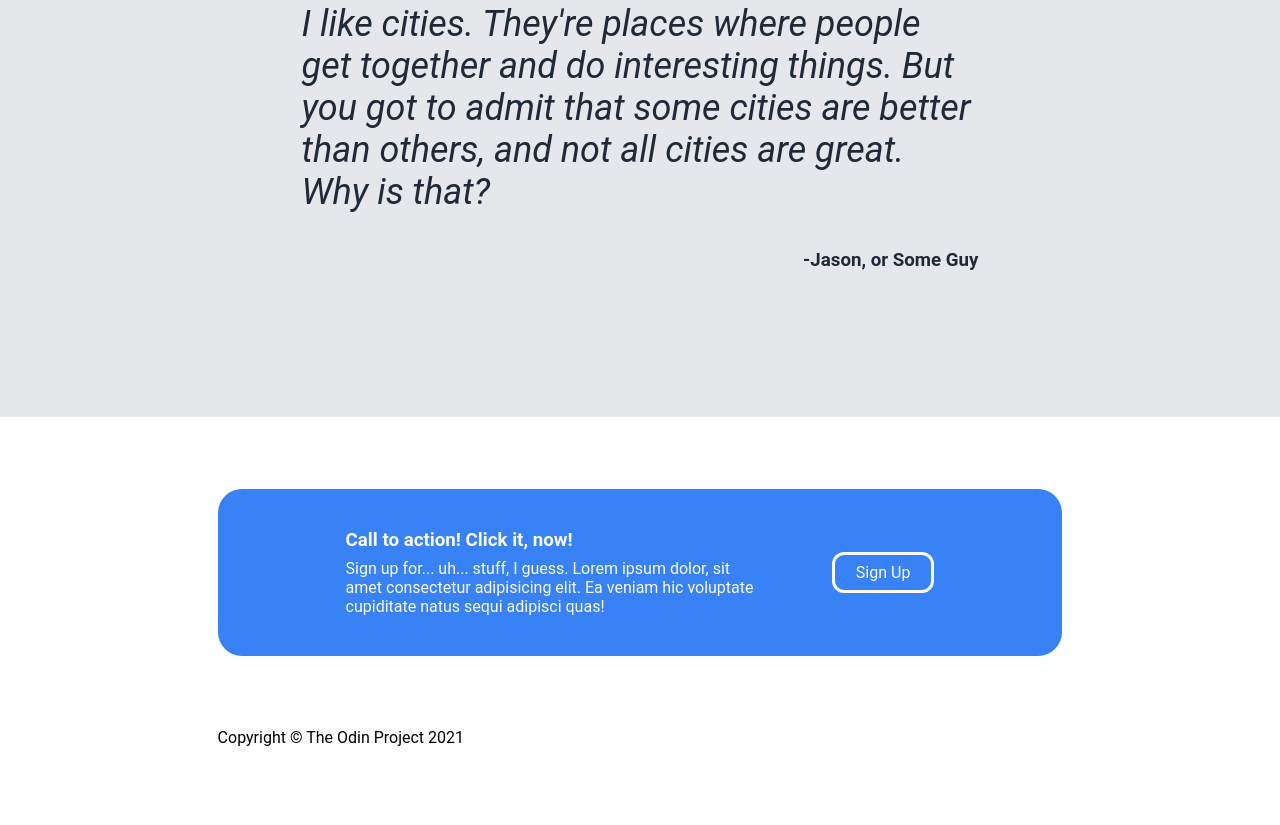
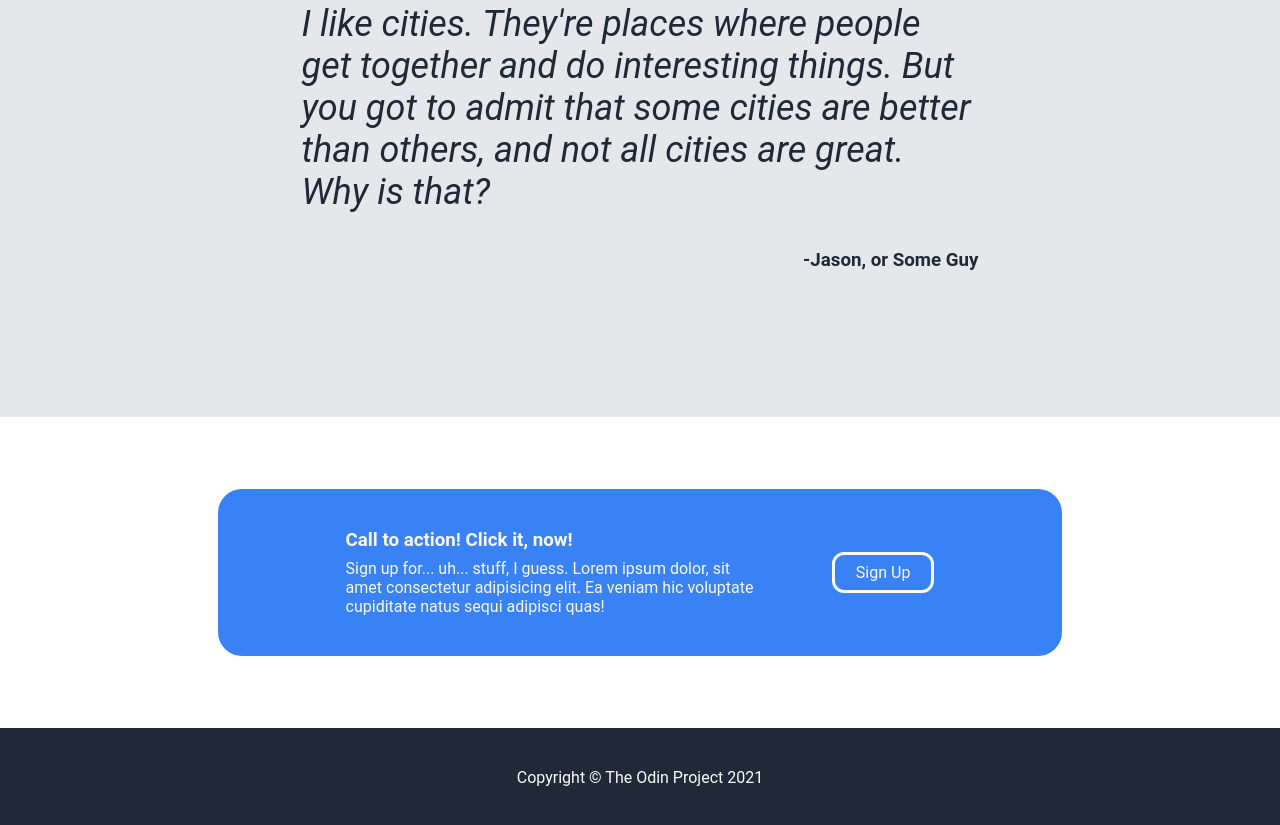
Before and after one commit to Aulkhami/odin-landing-page, a plain HTML site: page index.html in a window 1280 px wide. Shown: the part 1655-2480 px from the top of the page. Before the commit the page ends 2418 px from the top, so only its background shows below. Drawn offline with Linux system fonts and the light colour scheme.

Commit message:
Add style to footer

```diff
--- a/style.css
+++ b/style.css
@@ -225,3 +225,13 @@ a {
 .cta .link-button:hover {
   background-color: #00000011;
 }
+
+/* Footer Style */
+
+.footer {
+  background-color: #1F2937;
+  color: #F9FAF8;
+  text-align: center;
+
+  padding: 24px 0;
+}
```
